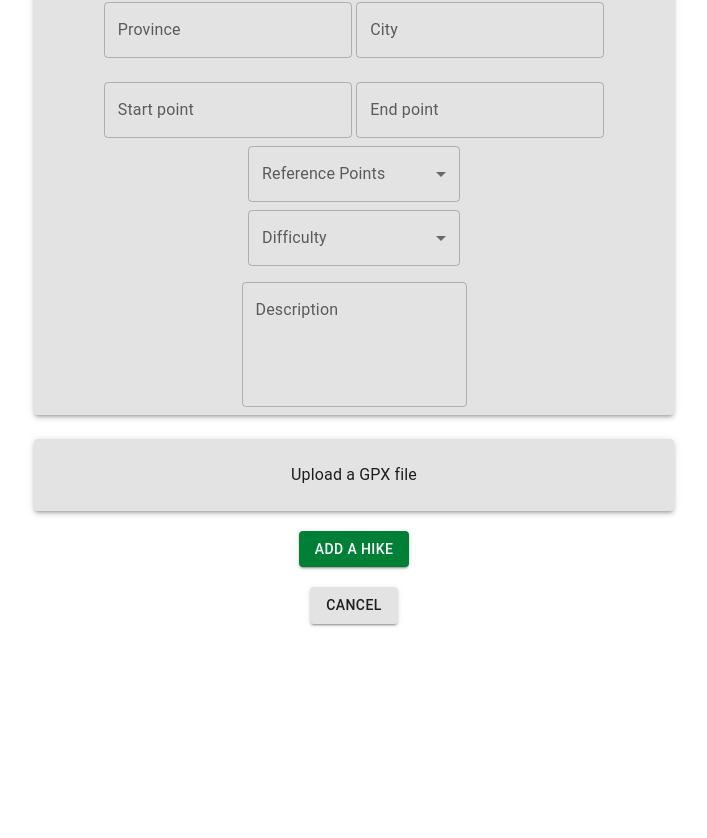
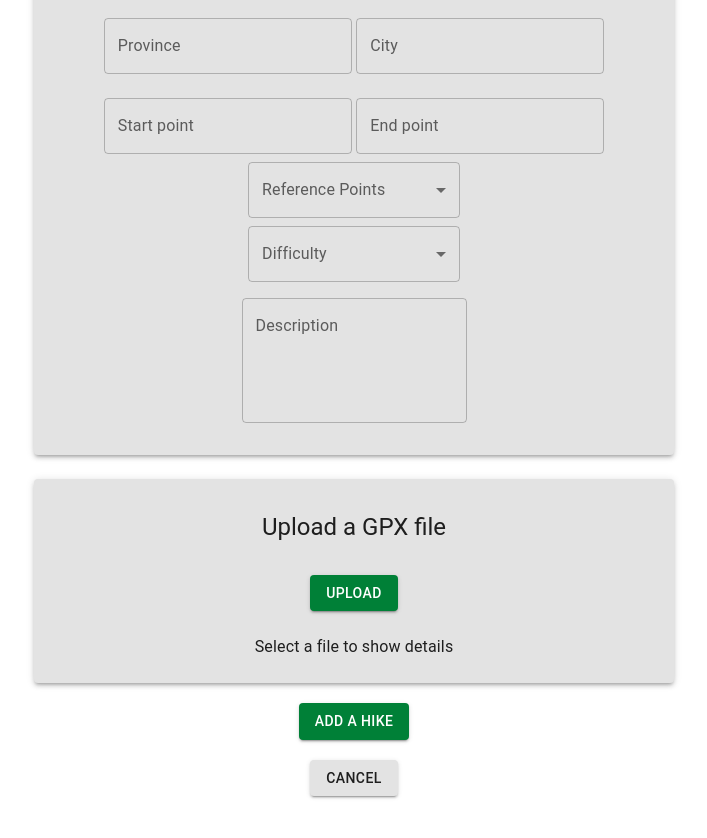
Before and after one commit to GigiLoria5/se2022-08-HikeTracker, a React (Create React App) app in the folder client/: page /local-guide-add-hikes in a window 1280 px wide. Shown: the part 430-1268 px from the top of the page, without its empty margins (286-993 px from the left). Before the commit the page ends 1102 px from the top, so only its background shows below. Built offline with nearby package versions, Linux system fonts and the light colour scheme.

Commit message:
upload gui

```diff
--- a/client/src/Components/AddHike.js
+++ b/client/src/Components/AddHike.js
@@ -7,6 +7,8 @@ import Grid from '@mui/material/Unstable_Grid2'; // Grid version 2
 import Paper from "@mui/material/Paper";
 import Typography from "@mui/material/Typography";
 import { TextField } from '@mui/material';
+import {Link} from "react-router-dom";
+
 
 import MenuItem from '@mui/material/MenuItem';
 import Select from '@mui/material/Select';
@@ -72,6 +74,35 @@ function AddHike() {
         },
     });
 
+    const [selectedFile, setSelectedFile] = useState();
+	const [isSelected, setIsSelected] = useState(false);
+
+    const changeHandler = (event) => {
+		setSelectedFile(event.target.files[0]);
+		setIsSelected(true);
+	};
+
+    const handleSubmission = () => {
+		const formData = new FormData();
+
+		formData.append('File', selectedFile);
+
+		fetch(
+			'https://freeimage.host/api/1/upload?key=<YOUR_API_KEY>',//find an api to host gpx files bc this one only hosts images
+			{
+				method: 'POST',
+				body: formData,
+			}
+		)
+			.then((response) => response.json())
+			.then((result) => {
+				console.log('Success:', result);
+			})
+			.catch((error) => {
+				console.error('Error:', error);
+			});
+	};
+
     const [difficulty, setDifficulty] = useState(null);
     const [referencePoint, setReferencePoint] = React.useState([]);
 
@@ -83,8 +114,7 @@ function AddHike() {
           // On autofill we get a stringified value.
           typeof value === 'string' ? value.split(',') : value,
         );
-      };
-
+    };
 
 
 
@@ -103,7 +133,7 @@ function AddHike() {
 
                 <Grid  xs={12} md={6} marginTop={3}>
                         <Paper elevation={3}  sx = {{backgroundColor : theme.palette.secondary.main}} >
-                            <Typography>
+                            <Typography variant="h5">
                                 <br/>Please complete the following information:<br/>
                             </Typography>
 
@@ -251,6 +281,10 @@ function AddHike() {
                                     sx={{width: 'fit-content', maxWidth: '25ch' }}
                                 />{" "}
 
+                                <Typography>
+                                    <br/>
+                                </Typography>
+
                         </Paper>
                 </Grid>
                 <Grid xs={0} md={3}></Grid>
@@ -259,8 +293,27 @@ function AddHike() {
                 <Grid  xs={0} md={3} ></Grid>
                 <Grid  xs={12} md={6} marginTop={3}>
                     <Paper elevation={3}  sx = {{backgroundColor : theme.palette.secondary.main}} >
+                        <Typography variant="h5">
+                            <br/>Upload a GPX file<br/><br/>
+                        </Typography>
+                        <Button variant="contained" component="label" onChange={changeHandler} >
+                             Upload
+                            <input hidden accept=".gpx" multiple type="file" />
+                        </Button>
+                        {isSelected ? (
+                            <div>
+                                <Typography><br/>Filename: {selectedFile.name}</Typography>
+                                <Typography>Size in bytes: {selectedFile.size}</Typography>
+                                <Typography>
+                                    Last Modified Date:{' '}
+                                    {selectedFile.lastModifiedDate.toLocaleDateString()}
+                                </Typography>
+                            </div>
+                        ) : (
+                            <Typography><br/>Select a file to show details</Typography>
+                        )}
                         <Typography>
-                            <br/>Upload a GPX file<br/><br/>
+                            <br/>
                         </Typography>
 
                     </Paper>
@@ -270,9 +323,9 @@ function AddHike() {
                 <Grid  xs={0.5}></Grid>
                 <Grid  xs={11}>
                     <Grid><br/></Grid>
-                    <Button  variant="contained" color='primary'>ADD A HIKE</Button>
+                    <Button onClick={handleSubmission} variant="contained" color='primary'>ADD A HIKE</Button>
                     <Grid><br/></Grid>
-                    <Button  variant="contained" color='secondary'>CANCEL</Button>
+                    <Button component={Link} to={"/local-guide-page"} variant="contained" color='secondary'>CANCEL</Button>
                     <Typography>
                         <br/><br/>
                     </Typography>
```
